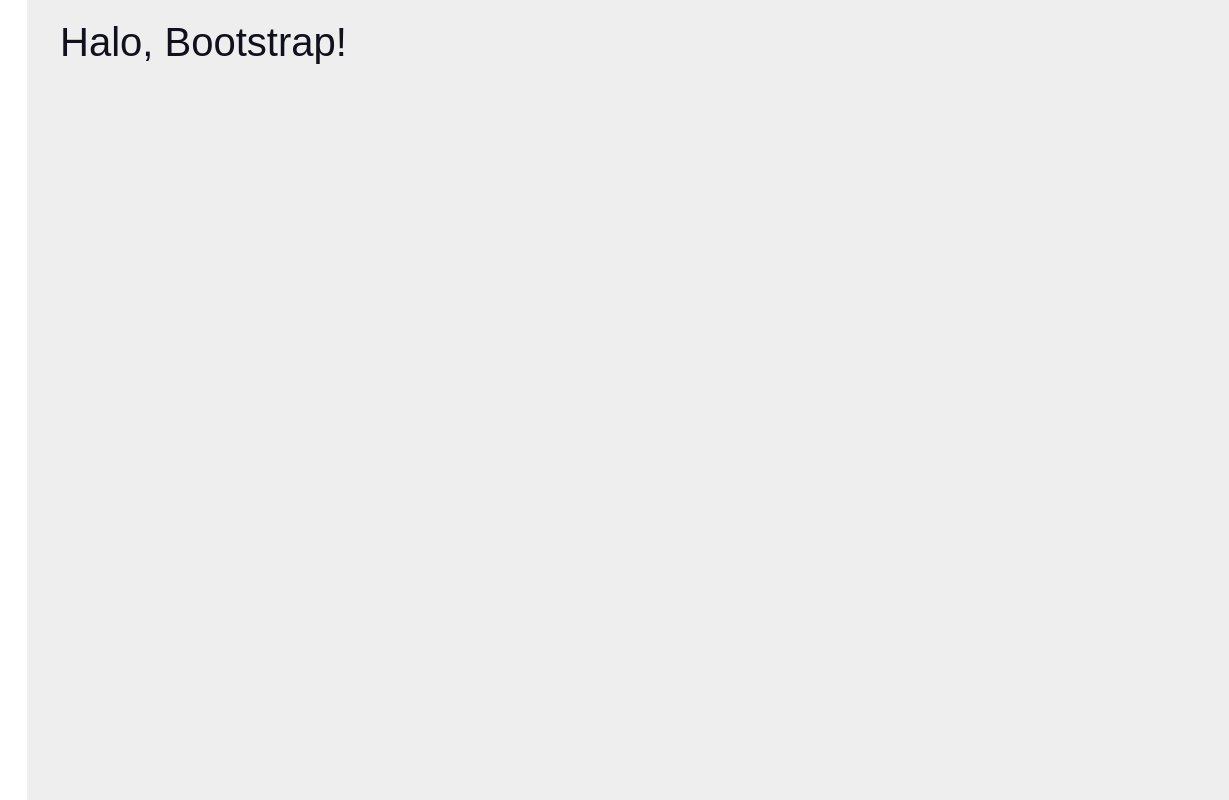
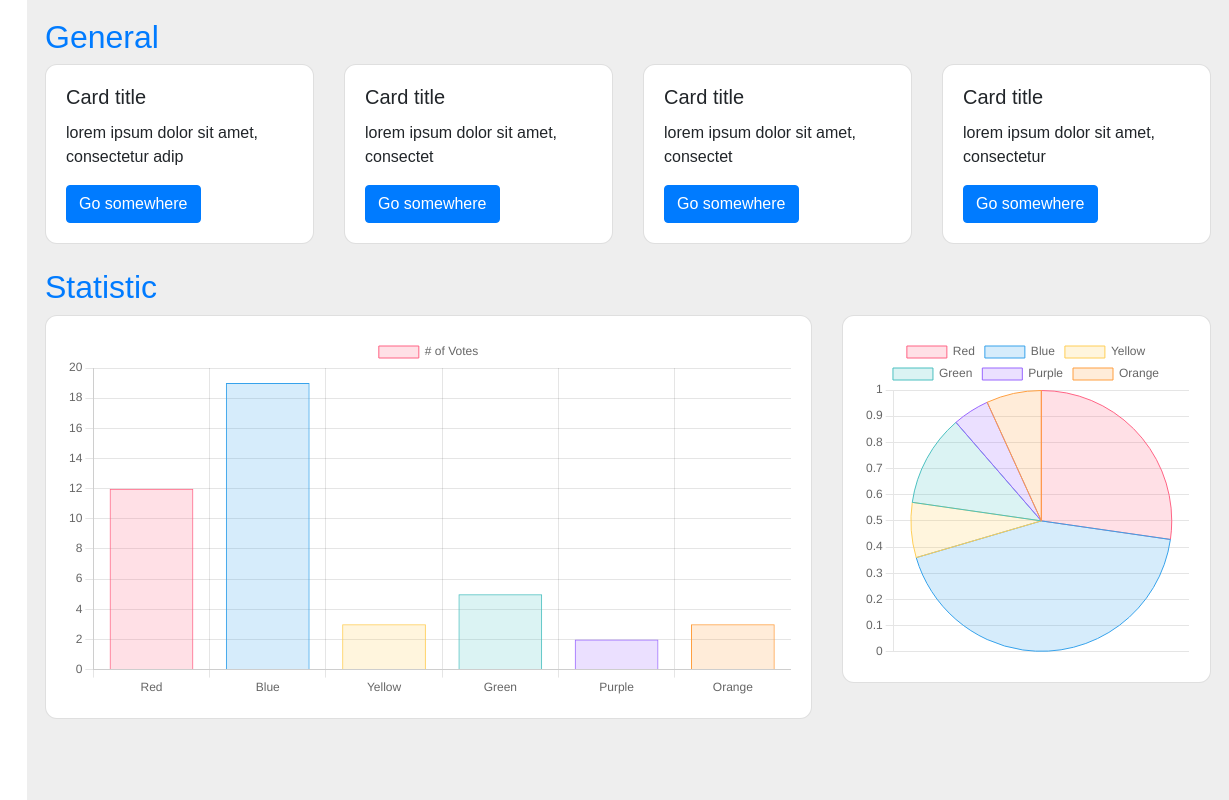
Before and after one commit to wahyu-adi-n/halodagri-admin, a website: page index.html in a window 1280 px wide. Shown: the full height of the page, 51-1280 px from the left. Drawn offline with nearby package versions, Linux system fonts and the light colour scheme.

Commit message:
Finish until chart

```diff
--- a/css/style.css
+++ b/css/style.css
@@ -171,13 +171,17 @@
   left: 250px;
   width: calc(100% - 250px);
 }
+
 .home-section .content{
   display: inline-block;
-  color: #11101d;
-  font-size: 25px;
-  font-weight: 500;
-  margin: 18px
+  margin: 18px;
 }
+
+.home-section .content .card {
+  border-radius: 12px;
+  margin:0;
+}
+
 @media (max-width: 420px) {
   .sidebar li .tooltip{
     display: none;
--- a/index.html
+++ b/index.html
@@ -8,6 +8,7 @@
     <meta name="viewport" content="width=device-width, initial-scale=1.0">
     <!-- boostrap 4.5 -->
     <link rel="stylesheet" href="./css/bootstrap.min.css">
+    <script src="https://cdnjs.cloudflare.com/ajax/libs/Chart.js/3.8.0/chart.min.js" integrity="sha512-sW/w8s4RWTdFFSduOTGtk4isV1+190E/GghVffMA9XczdJ2MDzSzLEubKAs5h0wzgSJOQTRYyaz73L3d6RtJSg==" crossorigin="anonymous" referrerpolicy="no-referrer"></script>
   </head>
 <body>
   <div class="sidebar">
@@ -38,21 +39,21 @@
        <span class="tooltip">User</span>
      </li>
      <li>
-       <a href="#">
+       <a href="faq.html">
          <i class='bx bx-message-alt-detail'></i>
          <span class="links_name">FAQ</span>
        </a>
        <span class="tooltip">FAQ</span>
      </li>
      <li>
-       <a href="#">
+       <a href="contact.html">
          <i class='bx bxs-contact'></i>
          <span class="links_name">Contact</span>
        </a>
        <span class="tooltip">Contact</span>
      </li>
      <li>
-       <a href="#">
+       <a href="support.html">
          <i class='bx bx-support'></i>
          <span class="links_name">Support</span>
        </a>
@@ -69,11 +70,145 @@
 
   <section class="home-section">
     <div class="content">
-      <div class="container-fluid">
-        <h1>Halo, Bootstrap!</h1>
+      <div class="container-fluid"></div>
+        <div class="row">
+          <div class="col-md-12">
+            <h2 class="text-primary">General</h2>
+          </div>
+          <div class="col-md-3 sm-4">
+            <div class="card">
+              <div class="card-body">
+                <h5 class="card-title">Card title</h5>
+                <p class="card-text">lorem ipsum dolor sit amet, consectetur adip</p>
+                <a href="#" class="btn btn-primary">Go somewhere</a>
+              </div>
+            </div>
+          </div>
+          <div class="col-md-3 sm-4">
+            <div class="card">
+              <div class="card-body">
+                <h5 class="card-title">Card title</h5>
+                <p class="card-text">lorem ipsum dolor sit amet, consectet</p>
+                <a href="#" class="btn btn-primary">Go somewhere</a>
+              </div>
+            </div>
+          </div>
+          <div class="col-md-3 sm-4">
+            <div class="card">
+              <div class="card-body">
+                <h5 class="card-title">Card title</h5>
+                <p class="card-text">lorem ipsum dolor sit amet, consectet</p>
+                <a href="#" class="btn btn-primary">Go somewhere</a>
+              </div>
+            </div>
+          </div>
+          <div class="col-md-3 sm-4">
+            <div class="card">
+              <div class="card-body">
+                <h5 class="card-title">Card title</h5>
+                <p class="card-text">lorem ipsum dolor sit amet, consectetur </p>
+                <a href="#" class="btn btn-primary">Go somewhere</a>
+              </div>
+            </div>
+          </div>
+
+          <div class="col-md-12">
+            <h2 class="text-primary mt-4">Statistic</h2>
+          </div>
+        </div>
+        <div class="row">
+          <div class="col-md-8">
+            <div class="card">
+              <div class="card-body">
+                <canvas id="myChart"></canvas>
+              </div>
+            </div>
+          </div>
+          <div class="col-md-4">
+            <div class="card">
+              <div class="card-body">
+                <canvas id="myChart1"></canvas>
+              </div>
+            </div>
+          </div>
+        </div>
+
       </div>
     </div>
   </section>
+
+  <script>
+    const ctx = document.getElementById('myChart').getContext('2d');
+    const myChart = new Chart(ctx, {
+    type: 'bar',
+    data: {
+      labels: ['Red', 'Blue', 'Yellow', 'Green', 'Purple', 'Orange'],
+      datasets: [{
+              label: '# of Votes',
+              data: [12, 19, 3, 5, 2, 3],
+              backgroundColor: [
+                        'rgba(255, 99, 132, 0.2)',
+                        'rgba(54, 162, 235, 0.2)',
+                        'rgba(255, 206, 86, 0.2)',
+                        'rgba(75, 192, 192, 0.2)',
+                        'rgba(153, 102, 255, 0.2)',
+                        'rgba(255, 159, 64, 0.2)'],
+              borderColor: [
+                        'rgba(255, 99, 132, 1)',
+                        'rgba(54, 162, 235, 1)',
+                        'rgba(255, 206, 86, 1)',
+                        'rgba(75, 192, 192, 1)',
+                        'rgba(153, 102, 255, 1)',
+                        'rgba(255, 159, 64, 1)'
+                    ],
+      borderWidth: 1
+      }]
+    },
+    options: {
+      scales: {
+          y: {
+              beginAtZero: true
+              }
+        }
+      }
+    });
+  </script>
+    <script>
+    const ctx1= document.getElementById('myChart1').getContext('2d');
+    const myChart1 = new Chart(ctx1, {
+    type: 'pie',
+    data: {
+      labels: ['Red', 'Blue', 'Yellow', 'Green', 'Purple', 'Orange'],
+      datasets: [{
+              label: '# of Votes',
+              data: [12, 19, 3, 5, 2, 3],
+              backgroundColor: [
+                        'rgba(255, 99, 132, 0.2)',
+                        'rgba(54, 162, 235, 0.2)',
+                        'rgba(255, 206, 86, 0.2)',
+                        'rgba(75, 192, 192, 0.2)',
+                        'rgba(153, 102, 255, 0.2)',
+                        'rgba(255, 159, 64, 0.2)'],
+              borderColor: [
+                        'rgba(255, 99, 132, 1)',
+                        'rgba(54, 162, 235, 1)',
+                        'rgba(255, 206, 86, 1)',
+                        'rgba(75, 192, 192, 1)',
+                        'rgba(153, 102, 255, 1)',
+                        'rgba(255, 159, 64, 1)'
+                    ],
+      borderWidth: 1
+      }]
+    },
+    options: {
+      scales: {
+          y: {
+              beginAtZero: true
+              }
+        }
+      }
+    });
+  </script>
 
   <script>
   let sidebar = document.querySelector(".sidebar");
@@ -86,5 +221,6 @@
   <script src="./js/bootstrap.min.js"></script>
   <script src="./js/jquery-3.4.1.slim.min.js"></script>
   <script src="./js/jquery.min.js"></script>
+  <script src="https://cdnjs.cloudflare.com/ajax/libs/Chart.js/3.8.0/chart.min.js" integrity="sha512-sW/w8s4RWTdFFSduOTGtk4isV1+190E/GghVffMA9XczdJ2MDzSzLEubKAs5h0wzgSJOQTRYyaz73L3d6RtJSg==" crossorigin="anonymous" referrerpolicy="no-referrer"></script>
 </body>
 </html>
--- /dev/null
+++ b/package.json
@@ -0,0 +1,5 @@
+{
+  "dependencies": {
+    "chart.js": "^3.8.0"
+  }
+}
```
Also changed, not shown: 1 other file.
